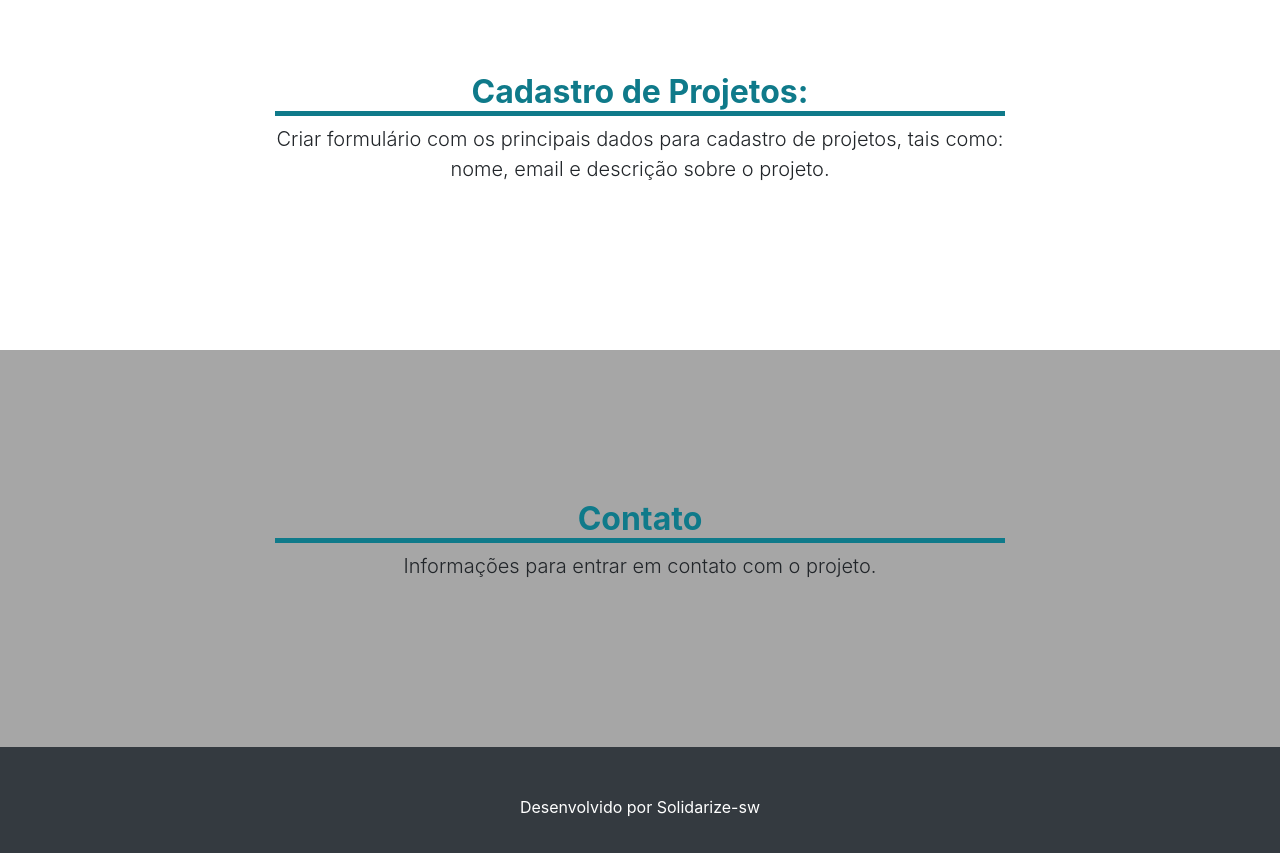
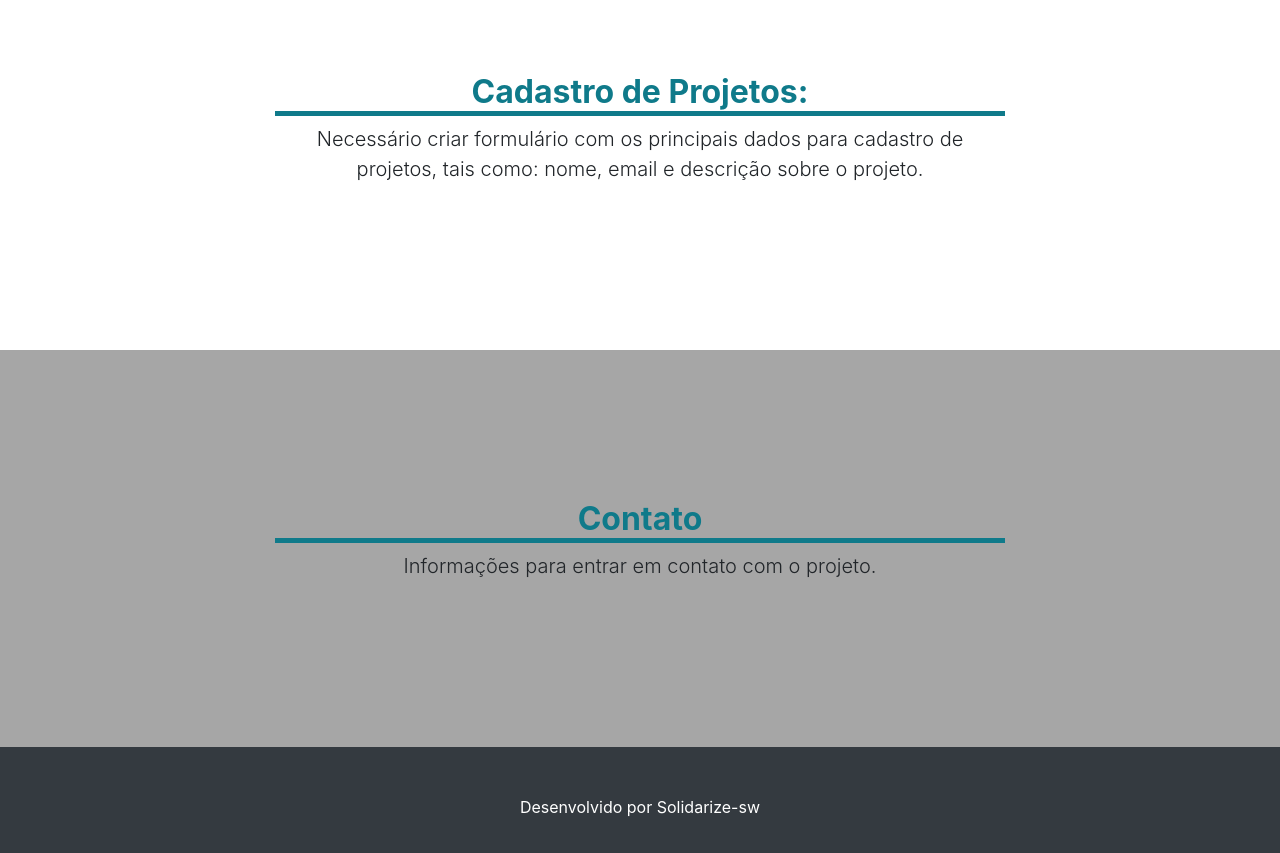
Before and after one commit to solidarizesw/site, an Angular app: page / in a window 1280 px wide. Shown: the part 2180-3033 px from the top of the page. Built offline with nearby package versions, Linux system fonts and the light colour scheme.

Commit message:
Update cadastro.component.html

```diff
--- a/src/app/pages/cadastro/cadastro.component.html
+++ b/src/app/pages/cadastro/cadastro.component.html
@@ -5,7 +5,7 @@
 
         <h2 class= "color-green">Cadastro de Projetos:</h2>
 
-        <p class="lead center">Criar formulário com os principais dados para cadastro de projetos, tais como: nome, email e descrição sobre o projeto. </p>
+        <p class="lead center">Necessário criar formulário com os principais dados para cadastro de projetos, tais como: nome, email e descrição sobre o projeto. </p>
 
       </div>
     </div>
```
